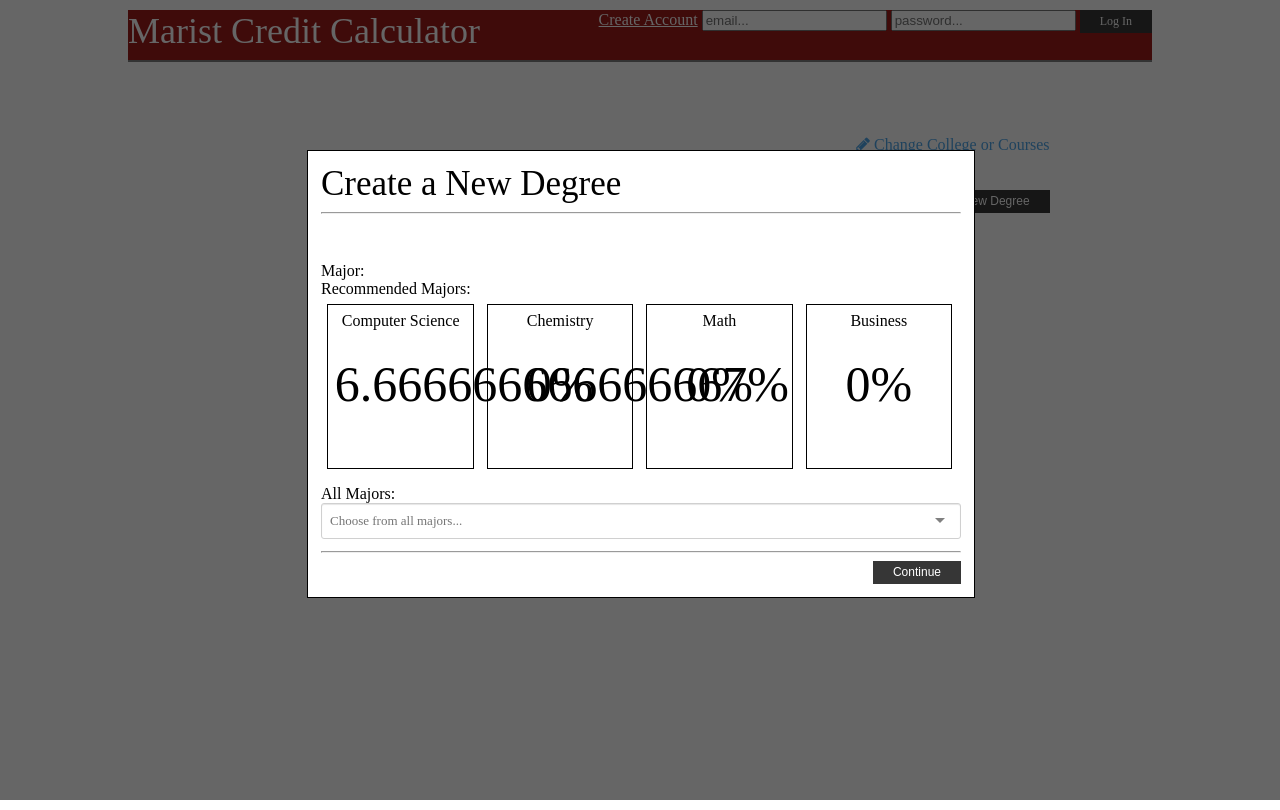
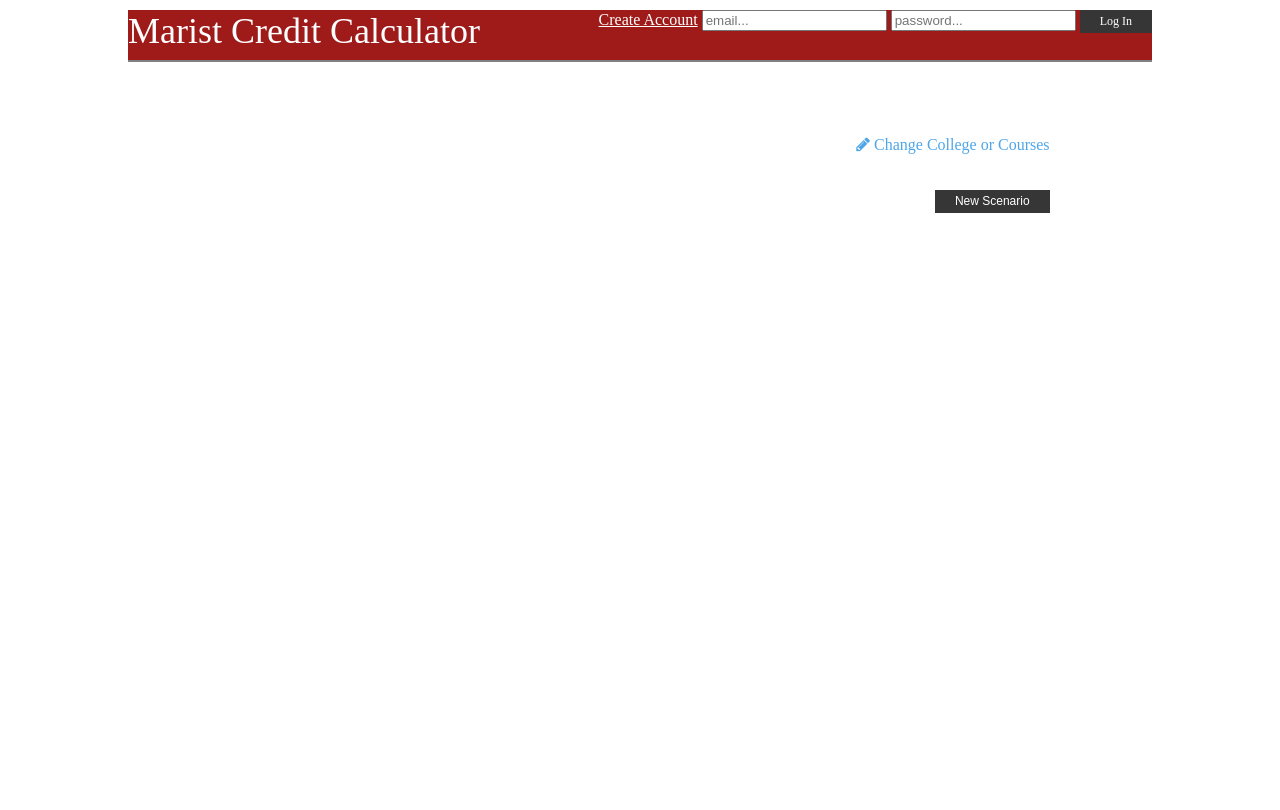
Before and after one commit to evanjhopkins/CreditCalculator, a Flask app: page /overview in a window 1280 px wide. Run offline with Flask 2, Linux system fonts and the light colour scheme; data comes from the database, SQL or seed files in the repository; some libraries are stand-ins or nearby versions.

Commit message:
asdfasdfas

```diff
--- a/templates/overview.html
+++ b/templates/overview.html
@@ -16,7 +16,7 @@
 </div>
 
 <div class="scenarios">
- <button class="new_scenario btn">New Degree</button>
+ <button class="new_scenario btn">New Scenario</button>
 
   {% for scenario in data.scenarios %}
   <div class="scenario">
@@ -31,13 +31,12 @@
     <i class="fa fa-trash icon delete"></i>
   </div>
   {% endfor %}
-
 </scenarios>
 
 <div class="modalbg hide">
   <div class="modal hide">
     <div class="major_pane">
-      <span class="header">Create a New Degree</span>
+      <span class="header">Create a new scenario</span>
       <hr>
       <div class="error"></div>
       Major: <span class="major_names"></span>
@@ -56,7 +55,7 @@
     </div>
 
     <div class="minor_pane hide">
-      <span class="header">Create a New Degree</span>
+      <span class="header">Create a new scenario</span>
       <hr>
       <div class="error"></div>
       Minor: <span class="minor_names"></span>
@@ -91,6 +90,7 @@
       $(".major_pane").show();
 
       $('.modalbg, .modal').fadeIn();
+
       $.get("/majors", function( data ) {
         var obj = JSON.parse(data);
         $(".major_pane .majors").html("");
@@ -171,7 +171,7 @@
           dataType : 'json',
           data : JSON.stringify({"scenario":{"major":major, "minor":minor}}),
           success : function(result) {
-            location.reload();
+            console.log(result);
 
           },error : function(result){
             console.log("failed");
@@ -219,10 +219,5 @@
     $('.scenario .report').click(function(){
       window.location = '/scenario';
     });
-
-      if($(".scenario").length < 1){
-      $(".new_scenario").trigger('click');
-    }
-
 </script>
 {% endblock %}
```
